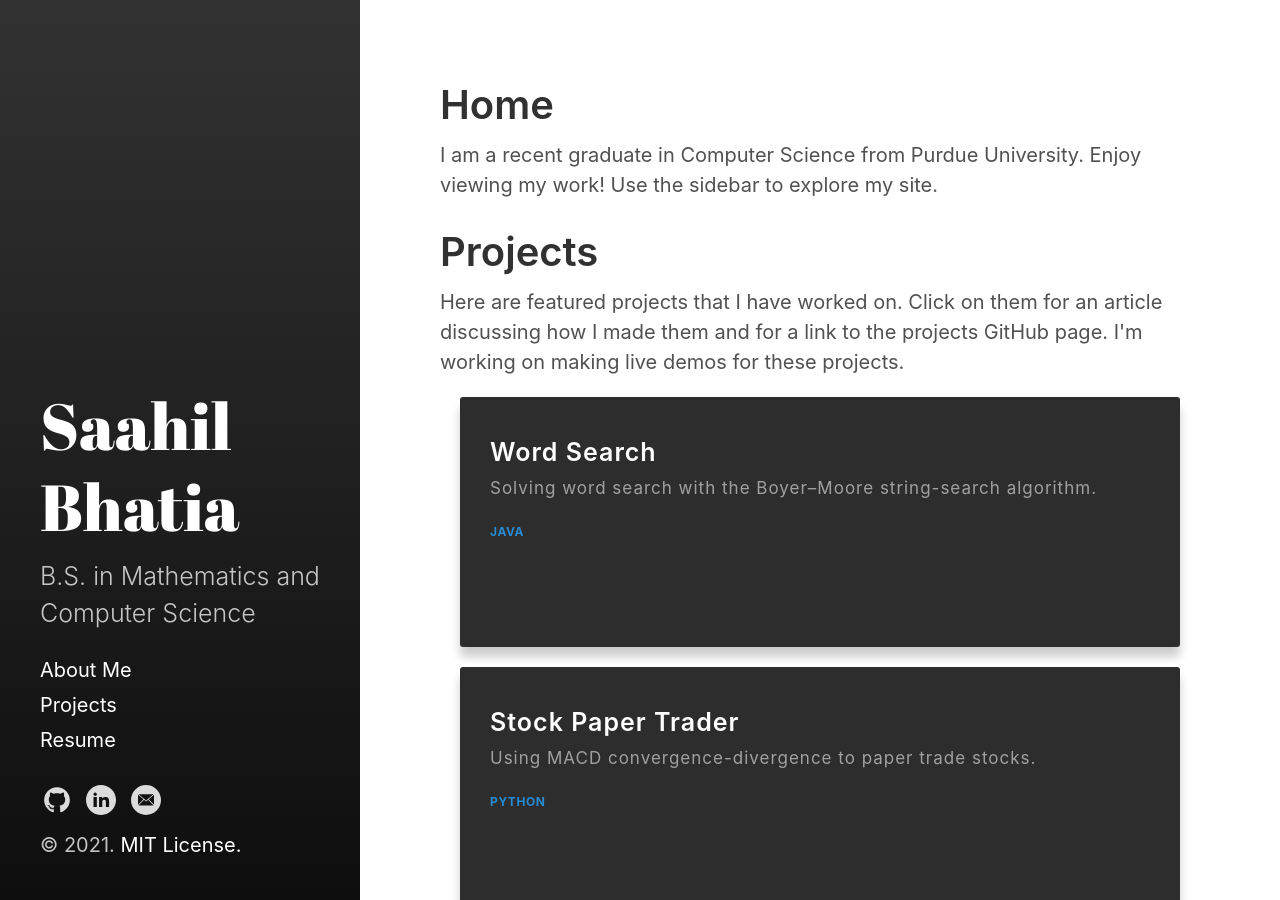
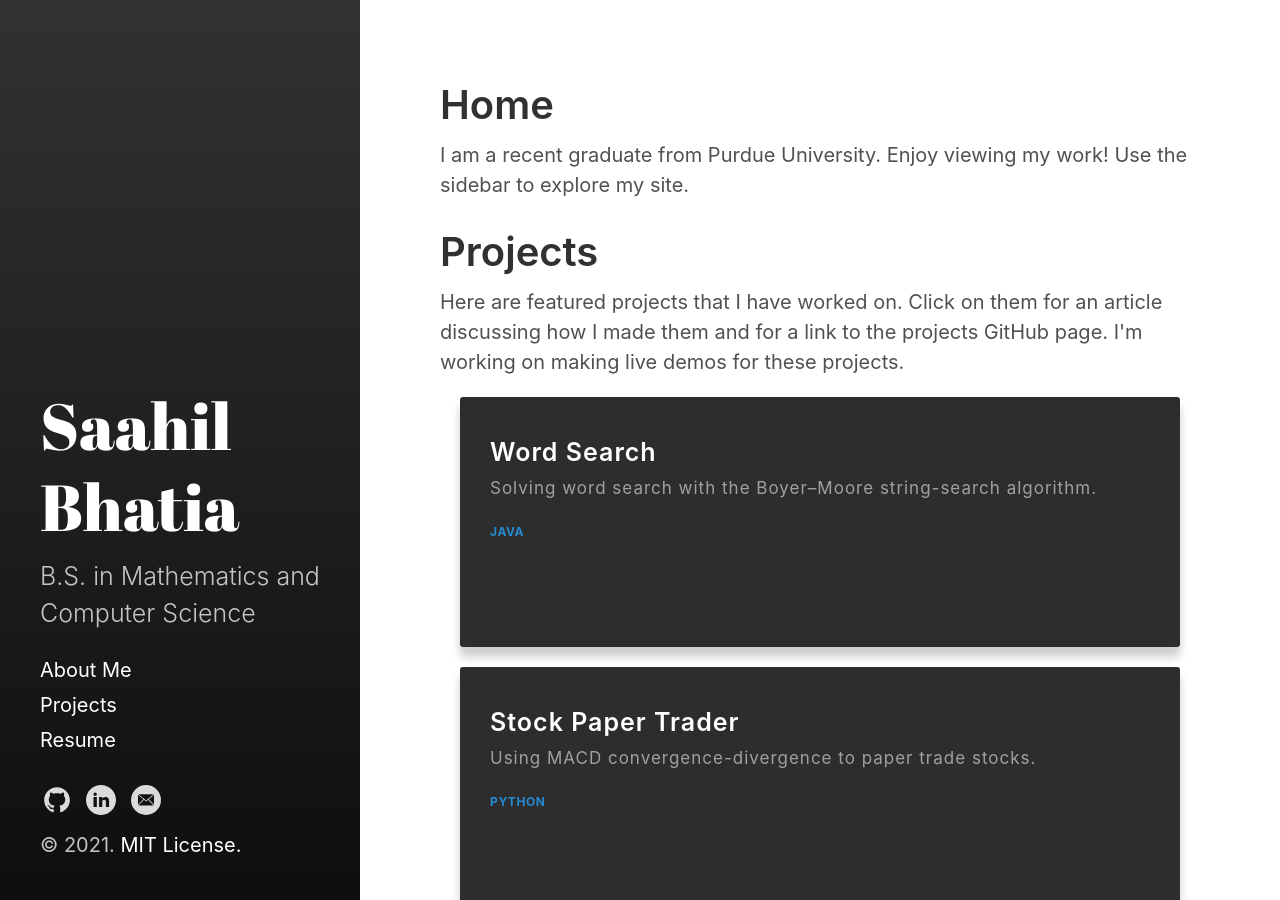
Before and after one commit to saahbha/saahbha.github.io, a Jekyll site: the page built from index.html, in a window 1280 px wide and 900 px high. Built offline with Jekyll 4.4.1, drawn with Linux system fonts in a browser that asks for light colours; some web fonts are replaced; the list of posts is cut into pages by our own code.

Commit message:
Update index.html

```diff
--- a/index.html
+++ b/index.html
@@ -2,7 +2,7 @@
 layout: page
 title: Home
 ---
-I am a recent graduate in Computer Science from Purdue University. Enjoy viewing my work! Use the sidebar to explore my
+I am a recent graduate from Purdue University. Enjoy viewing my work! Use the sidebar to explore my
 site.
 
 <h1>Projects</h1>
```
